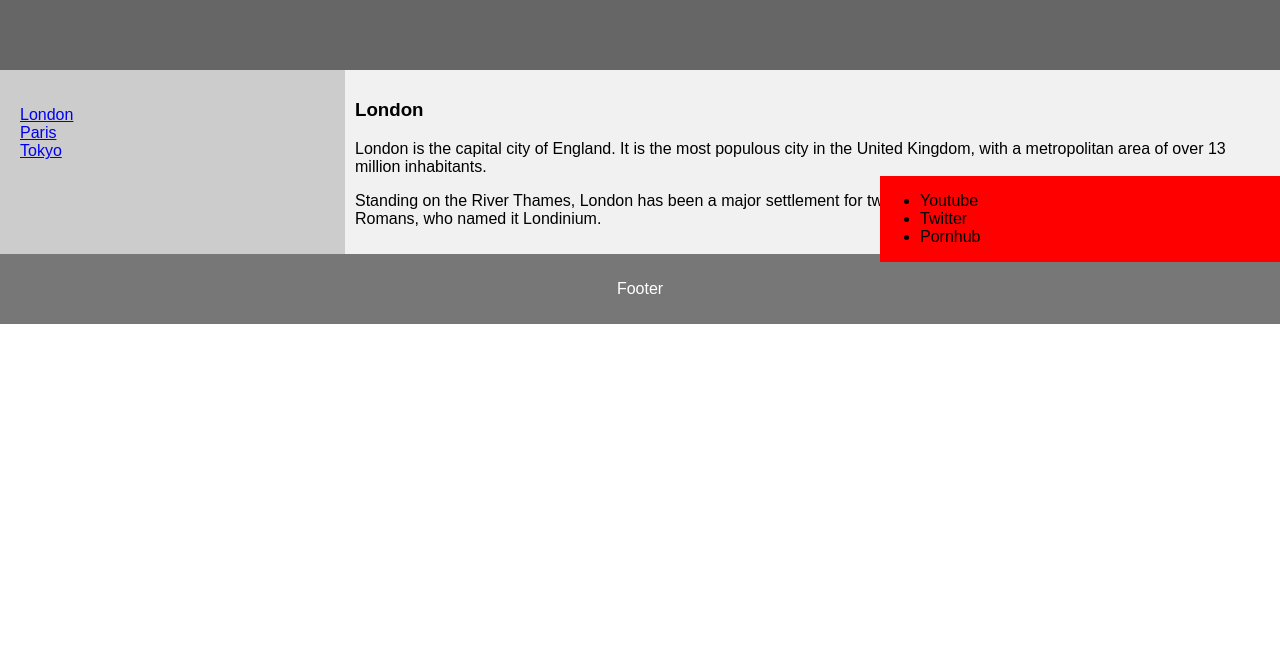
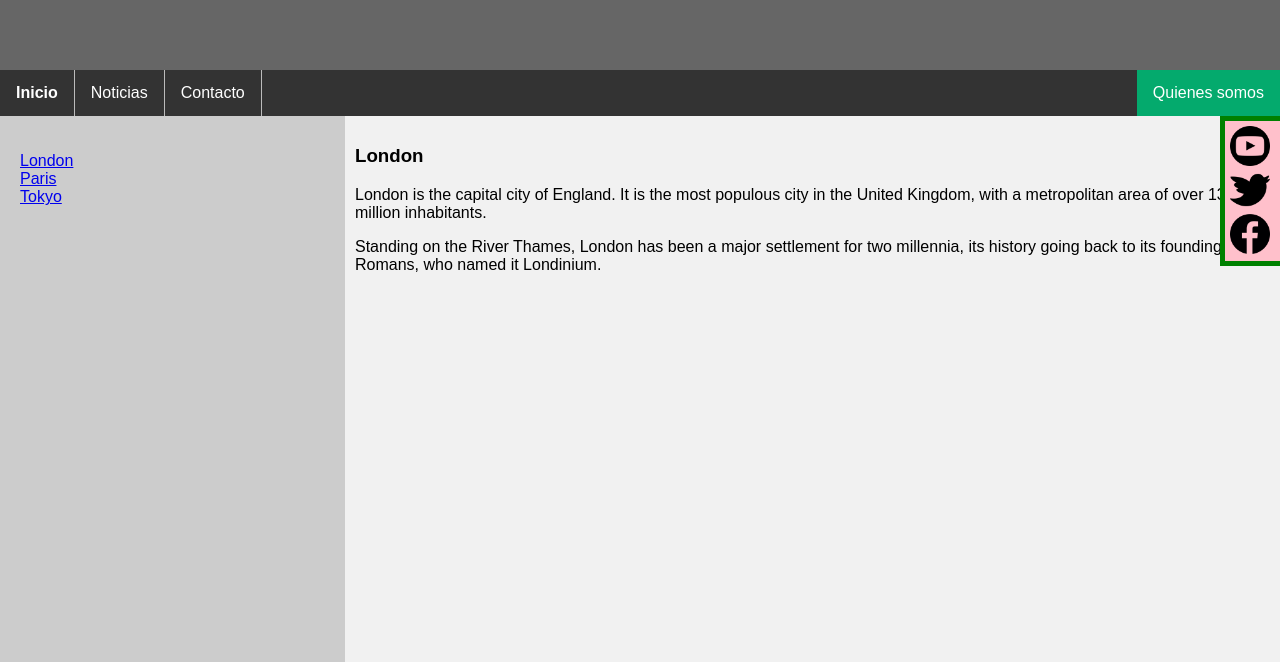
Before and after one commit to ibaiocana/Proyecto-LMS, a plain HTML site: page index.html in a window 1280 px wide. Shown: the part 138-800 px from the top of the page. Drawn offline with Linux system fonts and the light colour scheme.

Commit message:
Añadido el nav, y el menu de redes sociales

```diff
--- a/css/css.css
+++ b/css/css.css
@@ -23,16 +23,14 @@ section {
 }
 
 /* Style the navigation menu */
-nav {
-  -webkit-flex: 1;
-  -ms-flex: 1;
+.izquierda {
   flex: 1;
   background: #ccc;
   padding: 20px;
 }
 
 /* Style the list inside the menu */
-nav ul {
+.izquierda ul {
   list-style-type: none;
   padding: 0;
 }
@@ -57,9 +55,62 @@ footer {
 .lateralfijo{
   position: fixed;
   right: 0;
-  bottom: 50%;
-  width: 400px;
-  background-color: red;
+  width: 60px;
+  height: 150px;
+  background-color: pink;
+  border-style: solid;
+  border-color: green;
+  border-width: 5px;
+  border-right-style: none;
+  margin: 0;
+}
+
+.lateralfijo ul li{
+  text-decoration: none;
+  list-style-type: none;
+}
+
+.lateralfijo ul {
+  padding-left: 0px;
+  margin: 5px;
+}
+
+.lateralfijo ul li a img {
+  max-width: 40px;
+  height: 40px;
+}
+
+nav ul {
+  list-style-type: none;
+  margin: 0;
+  padding: 0;
+  overflow: hidden;
+  background-color: #333;
+}
+
+nav ul li{
+  float: left;
+  border-right: 1px solid #bbb;
+}
+
+nav ul li:last-child{
+  border-right: none;
+}
+
+nav ul li a{
+  display: block;
+  color: white;
+  text-align: center;
+  padding: 14px 16px;
+  text-decoration: none;
+}
+
+nav ul li a:hover {
+  background-color: #111;
+}
+
+.active{
+  background-color: #04AA6D;
 }
 
 /* Responsive layout - makes the menu and the content (inside the section) sit on top of each other instead of next to each other */
--- a/index.html
+++ b/index.html
@@ -13,14 +13,23 @@
   <h2>Proyecto</h2>
 </header>
 
+<nav>
+  <ul>
+    <li><a href="" style="font-weight: bold;">Inicio</a></li>
+    <li><a href="">Noticias</a></li>
+    <li><a href="">Contacto</a></li>
+    <li style="float: right;"><a href="" class="active">Quienes somos</a></li>
+  </ul>
+</nav>
+
 <section>
-  <nav>
+  <div class="izquierda">
     <ul>
       <li><a href="#">London</a></li>
       <li><a href="#">Paris</a></li>
       <li><a href="#">Tokyo</a></li>
     </ul>
-  </nav>
+  </div>
 
   <article>
     <h1>London</h1>
@@ -30,11 +39,13 @@
 
   <div class="lateralfijo">
   	<ul>
-  		<li>Youtube</li>
-  		<li>Twitter</li>
-  		<li>Pornhub</li>
+  		<li><a href=""><img src="Imagenes/yt.png"></a></li>
+  		<li><a href=""><img src="Imagenes/tw.png"></a></li>
+  		<li><a href=""><img src="Imagenes/fb.png"></a></li>
   	</ul>
   </div>
+
+  <br><br><br><br><br><br><br><br><br><br><br><br><br><br><br><br><br><br><br><br><br><br><br><br><br><br><br><br><br><br><br><br><br><br><br><br><br><br><br><br><br><br><br><br><br><br><br><br><br><br><br><br><br><br><br><br><br><br><br><br><br><br><br><br><br><br><br><br><br>
 
 </section>
 
```
Also changed, not shown: Imagenes/fb.png (added), Imagenes/tw.png (added), Imagenes/yt.png (added).
